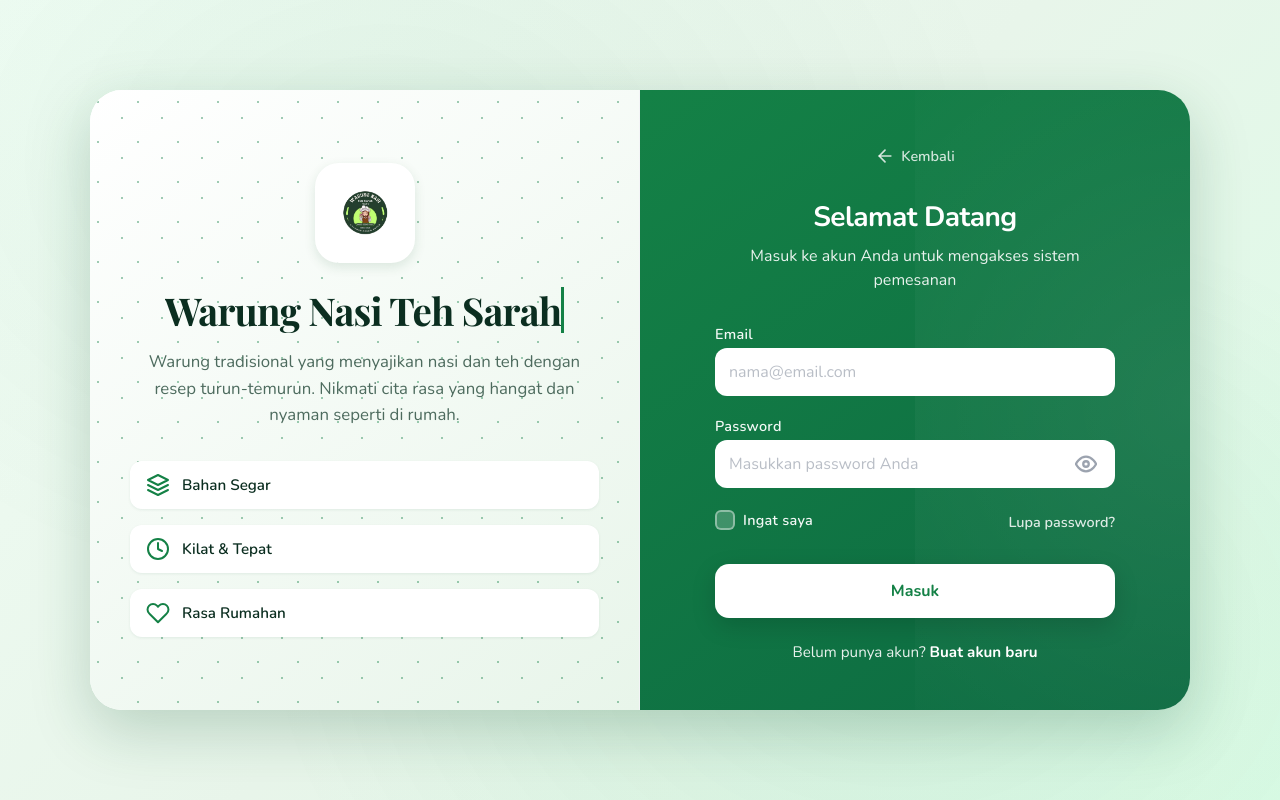
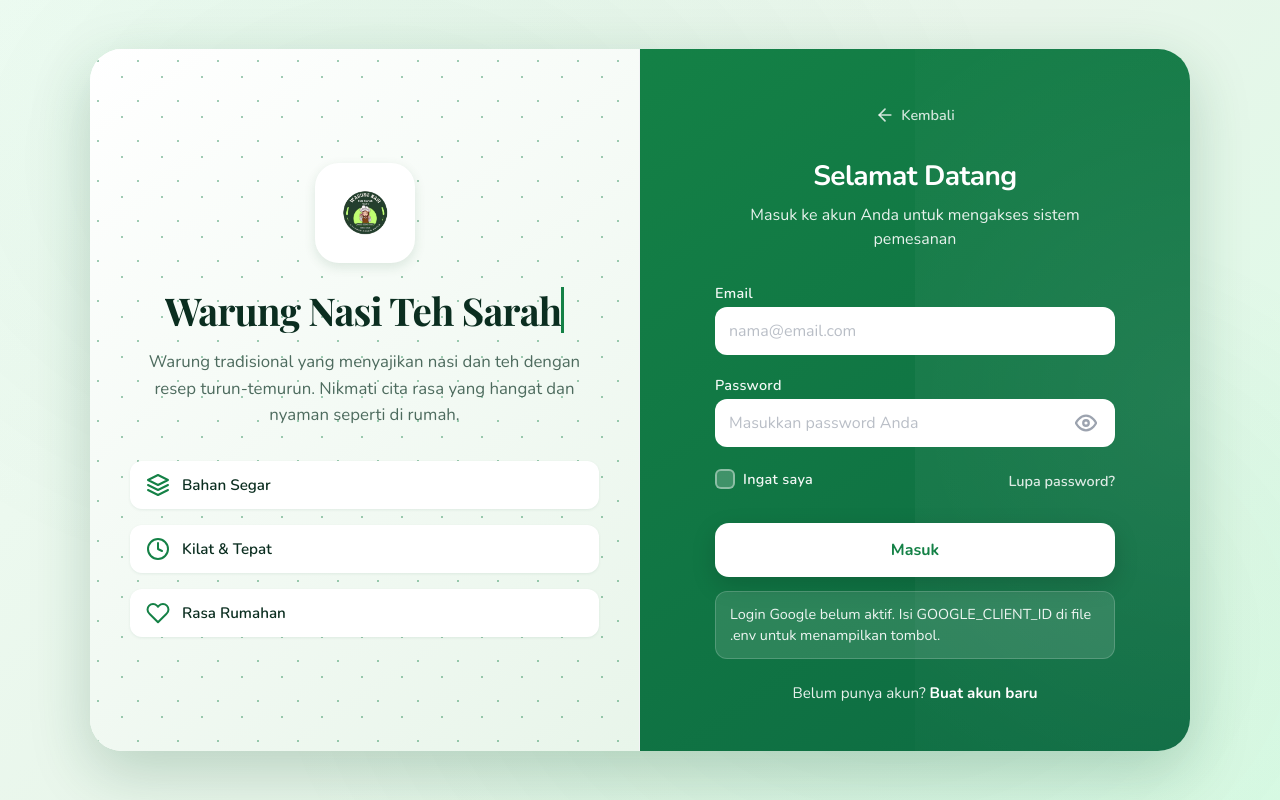
Before and after one commit to HAiQFM/aplikasi-pemesanan-makanan, a Flask app: page /auth/login in a window 1280 px wide. Run offline with Flask 3, Linux system fonts and the light colour scheme; parts of the project's set-up code (start-up, migrations or seed data) failed here and were passed over.

Commit message:
feat(auth): enhance Google login integration and remove legacy sign-in section

```diff
--- a/src/app/templates/auth/login.html
+++ b/src/app/templates/auth/login.html
@@ -8,6 +8,9 @@
   <link href="https://fonts.googleapis.com/css2?family=Playfair+Display:wght@600;700&family=Nunito:wght@400;500;600;700&display=swap" rel="stylesheet" />
   <title>Login - Warung Nasi Teh Sarah</title>
   <link rel="stylesheet" href="{{ url_for('static', filename='css/auth.css') }}" />
+  {% if google_login_enabled %}
+    <script src="https://accounts.google.com/gsi/client" async defer></script>
+  {% endif %}
 </head>
 <body>
   <main class="auth-page">
@@ -153,6 +156,39 @@
             </button>
           </form>
 
+          {% if google_login_enabled %}
+            <div class="auth-divider" aria-hidden="true">
+              <span>atau</span>
+            </div>
+
+            <div
+              id="g_id_onload"
+              data-client_id="{{ google_client_id }}"
+              data-context="signin"
+              data-ux_mode="popup"
+              data-callback="handleGoogleCredential"
+              data-auto_prompt="false">
+            </div>
+
+            <div class="google-login-wrap">
+              <div
+                class="g_id_signin"
+                data-type="standard"
+                data-shape="rectangular"
+                data-theme="outline"
+                data-text="signin_with"
+                data-size="large"
+                data-logo_alignment="left"
+                data-width="320">
+              </div>
+            </div>
+            <p class="google-login-error" data-role="google-login-error" hidden></p>
+          {% else %}
+            <p class="google-login-hint">
+              Login Google belum aktif. Isi GOOGLE_CLIENT_ID di file .env untuk menampilkan tombol.
+            </p>
+          {% endif %}
+
           <p class="switch-link">
             Belum punya akun?
             <a href="{{ url_for('auth.register') }}">Buat akun baru</a>
@@ -163,5 +199,42 @@
    </main>
 
   <script src="{{ url_for('static', filename='js/main.js') }}"></script>
+  {% if google_login_enabled %}
+    <script>
+      window.handleGoogleCredential = async function (response) {
+        var errorBox = document.querySelector("[data-role='google-login-error']");
+        if (errorBox) {
+          errorBox.hidden = true;
+          errorBox.textContent = "";
+        }
+
+        try {
+          var result = await fetch("{{ url_for('auth.google_credential_login') }}", {
+            method: "POST",
+            headers: {
+              "Content-Type": "application/json",
+              "X-CSRF-Token": "{{ google_csrf_token }}"
+            },
+            credentials: "same-origin",
+            body: JSON.stringify({ credential: response.credential })
+          });
+
+          var data = await result.json();
+          if (!result.ok) {
+            throw new Error(data.message || "Login Google gagal.");
+          }
+
+          window.location.href = data.redirect_url || "{{ url_for('main.index') }}";
+        } catch (error) {
+          if (errorBox) {
+            errorBox.textContent = error.message;
+            errorBox.hidden = false;
+          } else {
+            alert(error.message);
+          }
+        }
+      };
+    </script>
+  {% endif %}
 </body>
 </html>
```
Also changed, not shown: src/app/templates/index.html (+0 -20 lines).
